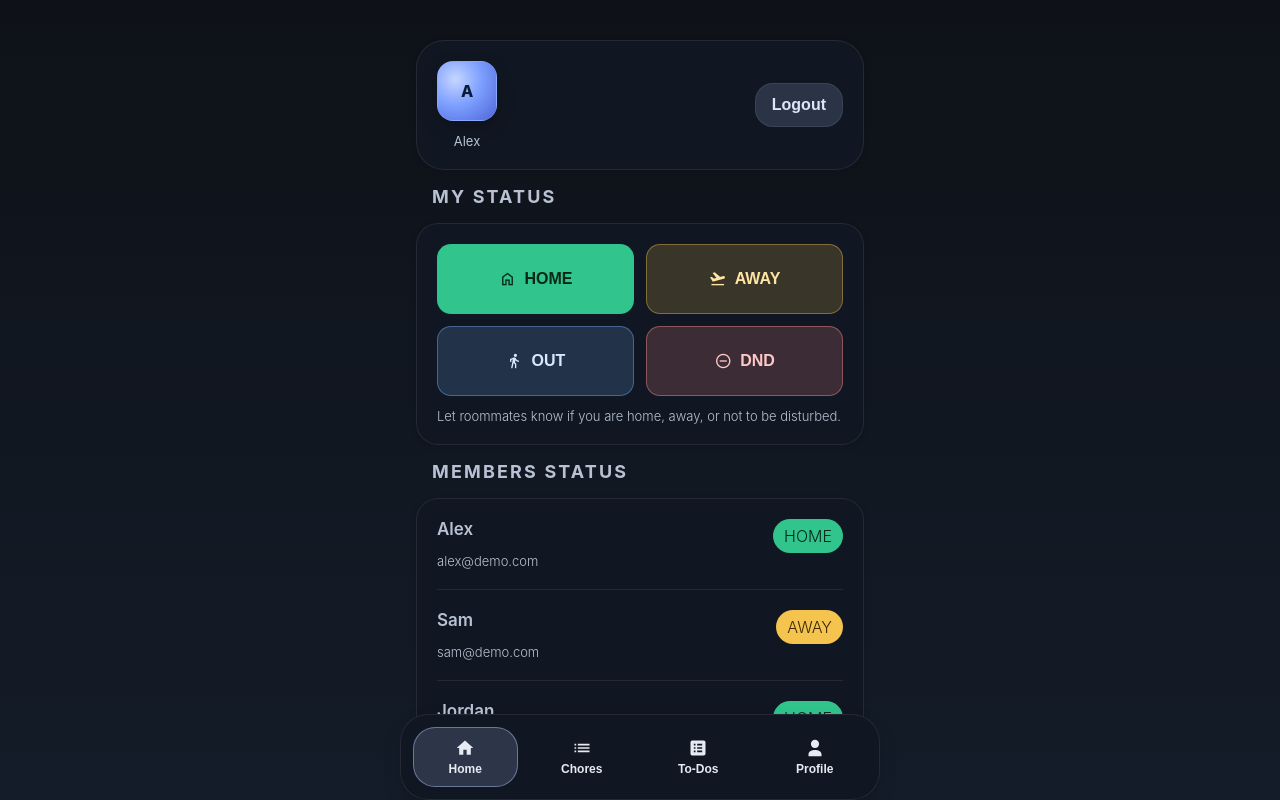
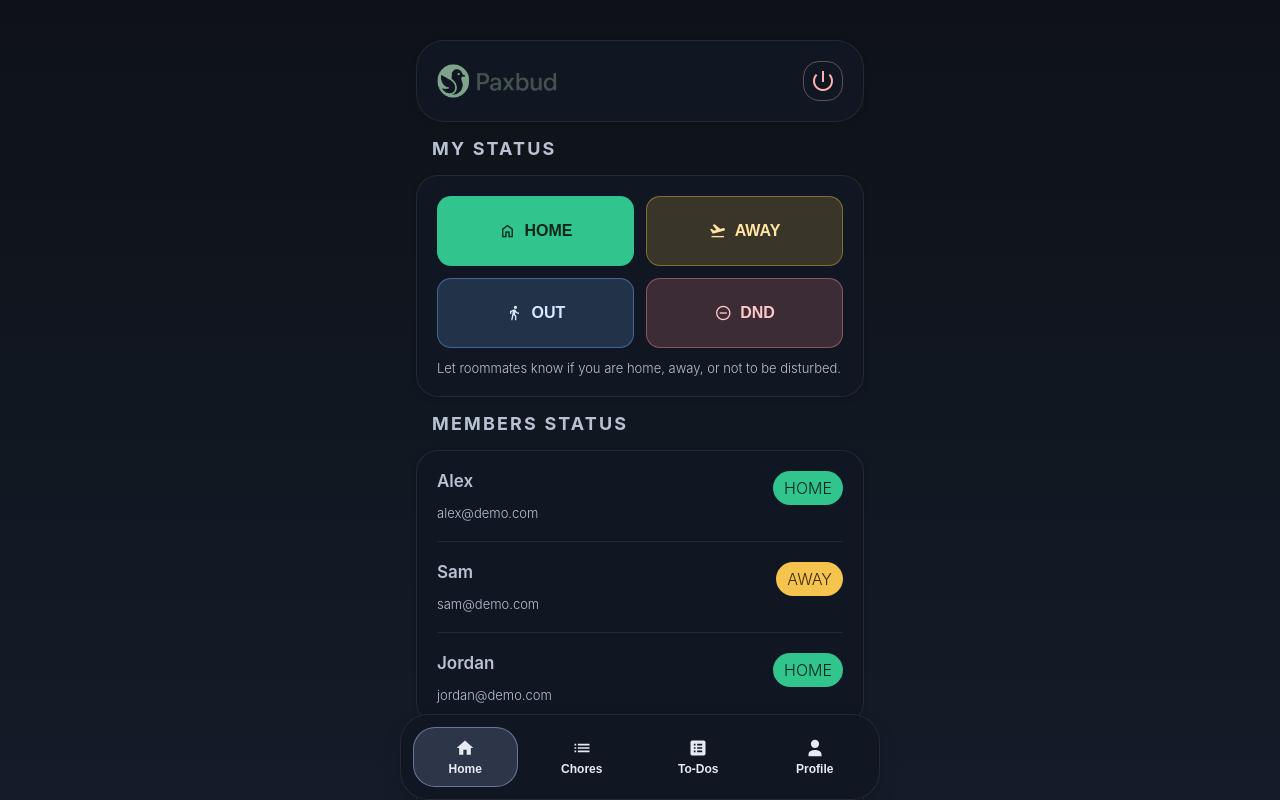
Before and after one commit to minthaik/Flat-Mate, a React (Vite) app: page / in a window 1280 px wide. Both pictures are taken after a click on the button "Login". Shown: the top 800 px of the page. Built offline with nearby package versions, Linux system fonts and the light colour scheme.

Commit message:
Swap topbar to logo and adjust logout icon sizing

```diff
--- a/src/App.jsx
+++ b/src/App.jsx
@@ -60,25 +60,12 @@ export default function App() {
     <div className="app-shell">
       <div className="topbar">
         <div className="brand-cluster">
-          <span
-            className="logo-mark avatar-mark"
-            aria-label={`${me?.name || "User"} profile`}
-            style={{
-              backgroundImage: me?.photo ? `url(${me.photo})` : undefined,
-              backgroundColor: me?.avatarColor || "#5c9dff",
-              color: me?.photo ? "transparent" : "#0b1b3a"
-            }}
-          >
-            {!me?.photo && (me?.name?.[0]?.toUpperCase() || "?")}
-          </span>
-          <div className="small" style={{ fontWeight: 400 }}>
-            {me ? me.name : "Not logged in"}
-          </div>
+          <img src="/paxbud-logo.png" alt="FlatMate logo" className="logo-img" />
         </div>
         <div className="topbar-right">
           {me && (
-            <button className="btn secondary" onClick={actions.logout}>
-              Logout
+            <button className="btn icon-only danger" onClick={actions.logout} aria-label="Logout">
+              <span className="material-symbols-outlined">power_settings_new</span>
             </button>
           )}
         </div>
--- a/src/styles.css
+++ b/src/styles.css
@@ -223,6 +223,17 @@ a { color: inherit; text-decoration: none; }
   overflow: hidden;
 }
 
+.logo-img {
+  max-width: 120px;
+  max-height: 40px;
+  object-fit: contain;
+  border-radius: 8px;
+  background: transparent;
+  border: none;
+  padding: 0;
+  box-shadow: none;
+}
+
 .badge {
   font-size: 11px;
   color: var(--md-text-secondary);
@@ -385,6 +396,18 @@ a { color: inherit; text-decoration: none; }
   cursor: pointer;
   transition: background 120ms ease, border-color 120ms ease, transform 80ms ease, box-shadow 120ms ease;
   box-shadow: var(--md-sys-elevation-1);
+}
+
+.btn.icon-only {
+  padding: 8px;
+  border-radius: var(--radius);
+  min-width: 0;
+  width: 40px;
+  height: 40px;
+  display: inline-flex;
+  align-items: center;
+  justify-content: center;
+  gap: 0;
 }
 
 .btn:hover { filter: brightness(1.02); }
```
Also changed, not shown: public/README.md (added), public/paxbud-logo.png (added).
